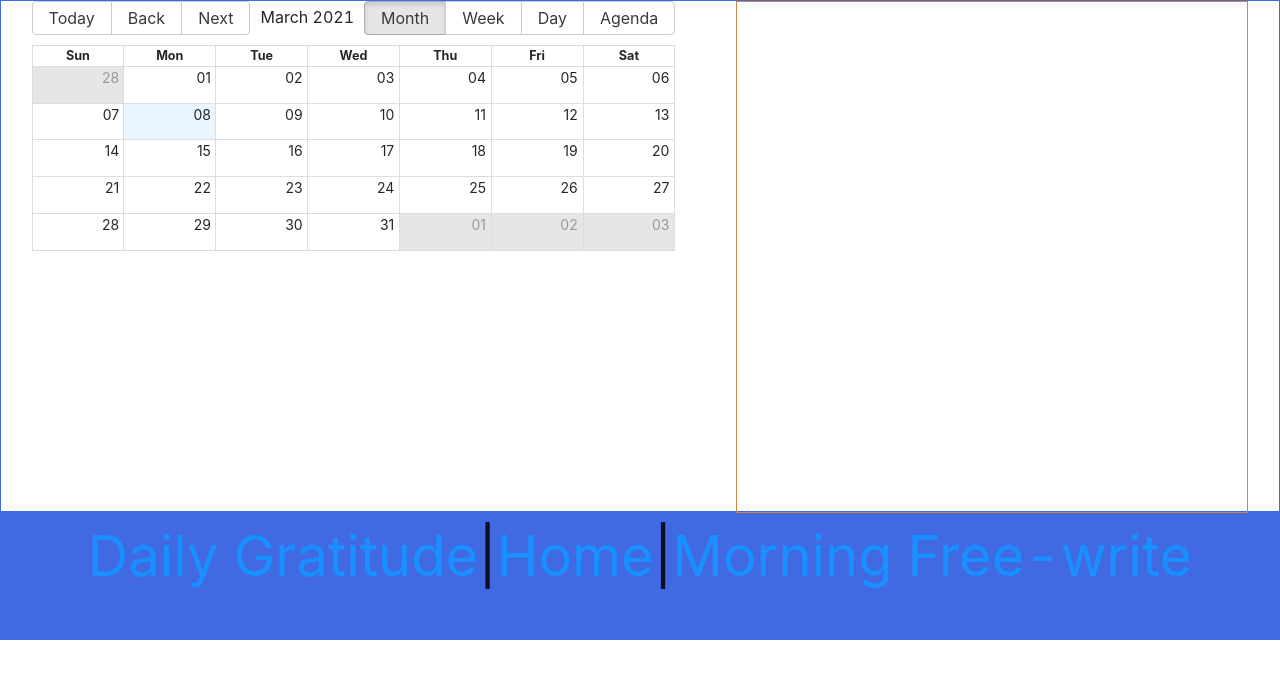
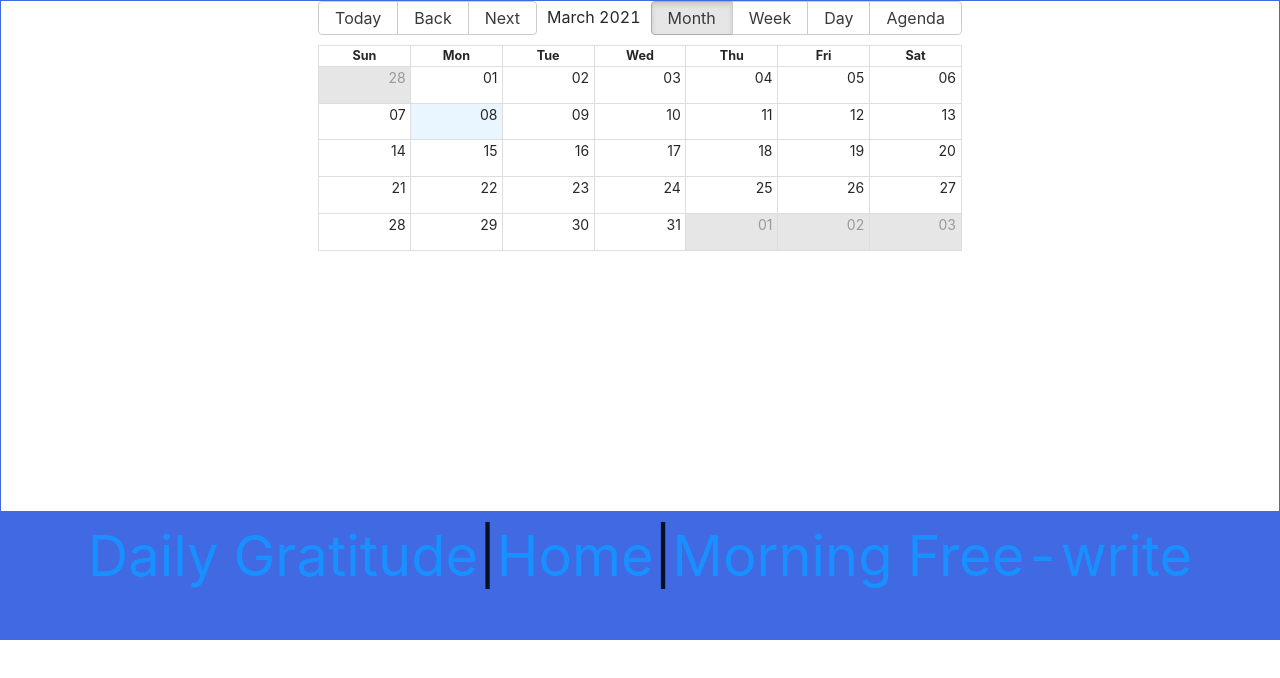
Before and after one commit to natekcroteau/Conscious-Frontend, a React (Create React App) app: page /freewrite in a window 1280 px wide. Shown: the top 678 px of the page. Built offline with nearby package versions, Linux system fonts and the light colour scheme; the HTML template or start-up script is replaced by a standard one.

Commit message:
added components to hierarchy, working on implementing rich text editor

```diff
--- a/package.json
+++ b/package.json
@@ -3,14 +3,18 @@
   "version": "0.1.0",
   "private": true,
   "dependencies": {
+    "@ckeditor/ckeditor5-build-classic": "^26.0.0",
     "@testing-library/jest-dom": "^5.11.4",
     "@testing-library/react": "^11.1.0",
     "@testing-library/user-event": "^12.1.10",
     "antd": "^4.13.1",
+    "draft-js": "^0.11.4",
+    "megadraft": "^0.7.4",
     "moment": "^2.29.1",
     "react": "^17.0.1",
     "react-big-calendar": "^0.33.2",
     "react-dom": "^17.0.1",
+    "react-draft-wysiwyg": "^1.14.5",
     "react-router-dom": "^5.2.0",
     "react-scripts": "4.0.3",
     "web-vitals": "^1.0.1"
--- a/src/App.js
+++ b/src/App.js
@@ -2,11 +2,14 @@ import './App.css'
 import HomeContainer from "./components/HomeContainer";
 import GratitudeContainer from './components/GratitudeContainer'
 import FreewriteContainer from './components/FreewriteContainer'
+import MyAccount from './components/MyAccount'
 
 import { BrowserRouter as Router, Switch, Route, Link } from 'react-router-dom'
 
 function App() {
   return (
+    <>
+    <MyAccount />
     <Router>
       <Switch>
         <Route exact path="/">
@@ -21,6 +24,7 @@ function App() {
       </Switch>
       <nav><Link to="/gratitude">Daily Gratitude</Link> | <Link to="/">Home</Link> | <Link to="/freewrite">Morning Free-write</Link> </nav>
     </Router>
+    </>
   );
 }
 
--- a/src/components/FreewriteContainer.js
+++ b/src/components/FreewriteContainer.js
@@ -1,13 +1,13 @@
 import React from 'react'
 import './FreewriteContainer.css'
 import CalendarContainer from './CalendarContainer'
-import FreewriteInput from './FreewriteInput'
+
 
 export default function FreewriteContainer() {
   return (
     <div className={"freewrite-container"}>
       <CalendarContainer />
-      <FreewriteInput />
+
     </div>
   )
 }
--- a/src/components/FreewriteInput.css
+++ /dev/null
@@ -1,7 +0,0 @@
-.freewrite-input-container {
-  display:flex;
-  justify-content: space-around;
-  border: 1px solid peru;
-  width: 512px;
-  height: 512px;
-}
--- a/src/components/FreewriteInput.js
+++ /dev/null
@@ -1,10 +0,0 @@
-import React from 'react'
-import './FreewriteInput.css'
-
-export default function FreewriteInput() {
-  return (
-    <div className={"freewrite-input-container"}>
-
-    </div>
-  )
-}
--- /dev/null
+++ b/src/components/MyAccount.js
@@ -0,0 +1,9 @@
+import React from 'react'
+
+export default function MyAccount() {
+  return (
+    <div>
+
+    </div>
+  )
+}
```
Also changed, not shown: src/components/CalendarContainer.css (deleted, +0 -7 lines), 2 other files (tests, documents, lock files or other folders).
